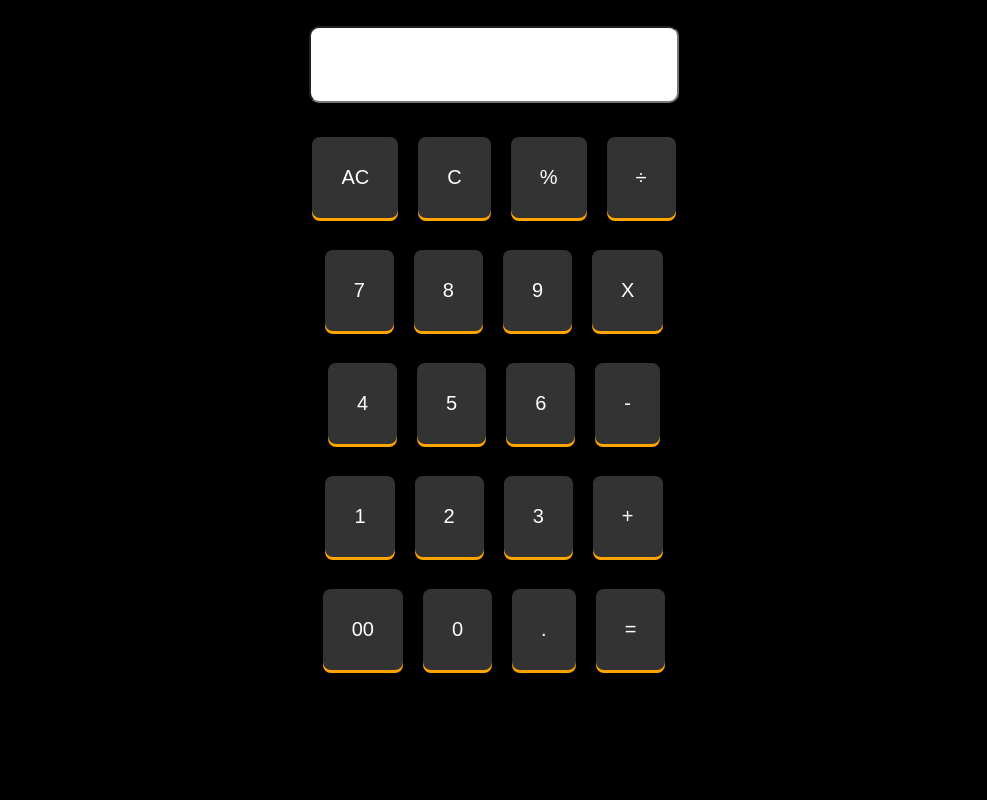
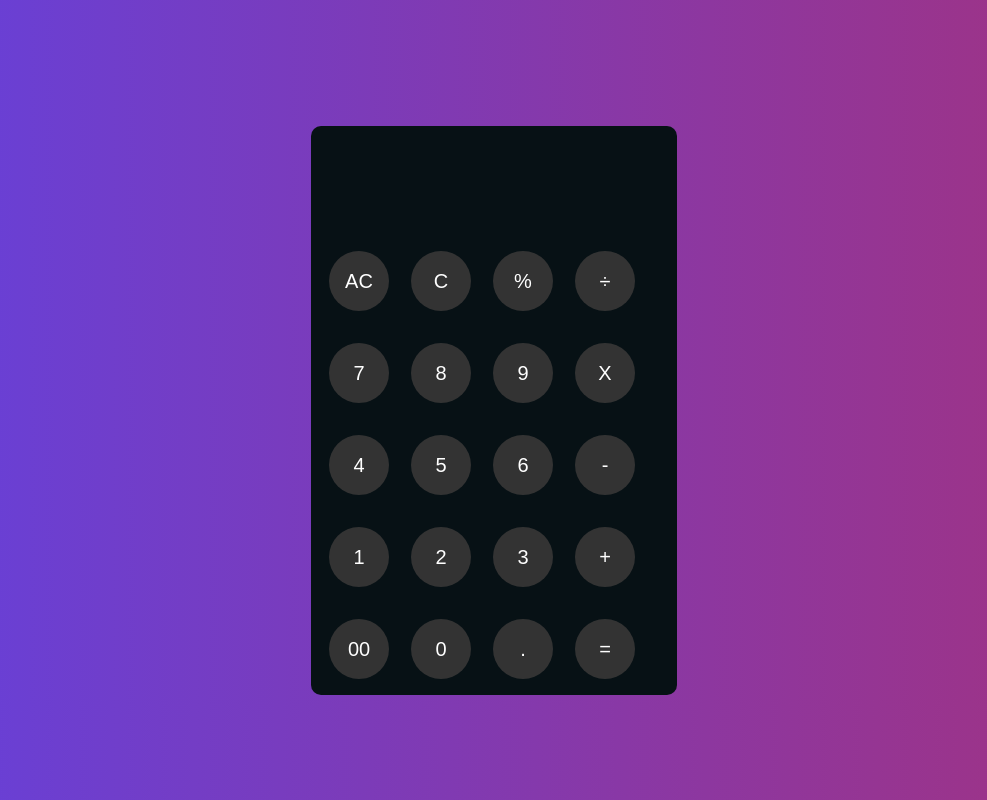
Before and after one commit to arihantcodes/calculater, a plain HTML site: page index.html in a window 1280 px wide. Shown: the whole page, without its empty margins (146-1133 px from the left). Drawn offline with Linux system fonts and the light colour scheme.

Commit message:
Add files via upload

```diff
--- a/index.html
+++ b/index.html
@@ -8,6 +8,7 @@
 </head>
 <body>
     <div class="container">
+        <div class="sec">
         <div class="row">
             <input class="input" type="text" name="" id=""/>
         </div>
@@ -44,6 +45,7 @@
             <button class="button">=</button>
         </div>
     </div>
+    </div>
     <script src="script.js"></script>
 </body>
 </html>
--- a/style.css
+++ b/style.css
@@ -1,16 +1,18 @@
 body{
-    background-color: black;
+    background: linear-gradient( to right, rgb(99, 65, 222), rgb(162, 50, 128) );
 }
 .button{
     background-color: #333333;
     border: none;
     color: white;
-    padding: 29px 29px;
-    margin: 16px 8px;
+    /* padding: 29px 29px; */
+    margin: 16px 0px 16px 18px;
     cursor: pointer;
     font-size: 20px;
-    border-radius: 8px;
-    box-shadow: 0 3px orange;
+    border-radius: 50%;
+    width: 60px;
+    height: 60px;
+
 }
 .container{
     display: flex;
@@ -18,7 +20,15 @@ body{
     align-items: center;
     justify-content: center;
     margin: auto;
+    margin-top: 10%;
+    /* background-color: #1a1a1a; */
+    /* width: 30%; */
 
+
+}
+.sec{
+    background-color: #071115;
+    border-radius: 10px;
 }
 .input{
     outline: none;
@@ -26,8 +36,12 @@ body{
     padding: 22px ;
     margin: 18px 0;
     border-radius: 10px;
+    border: 0;
+    background-color: transparent;
+    color: white;
 }
 @media screen and (max-width:600px) {
+
     .button{
         padding: 22px 19px;
         margin: 12px 8px;
```
